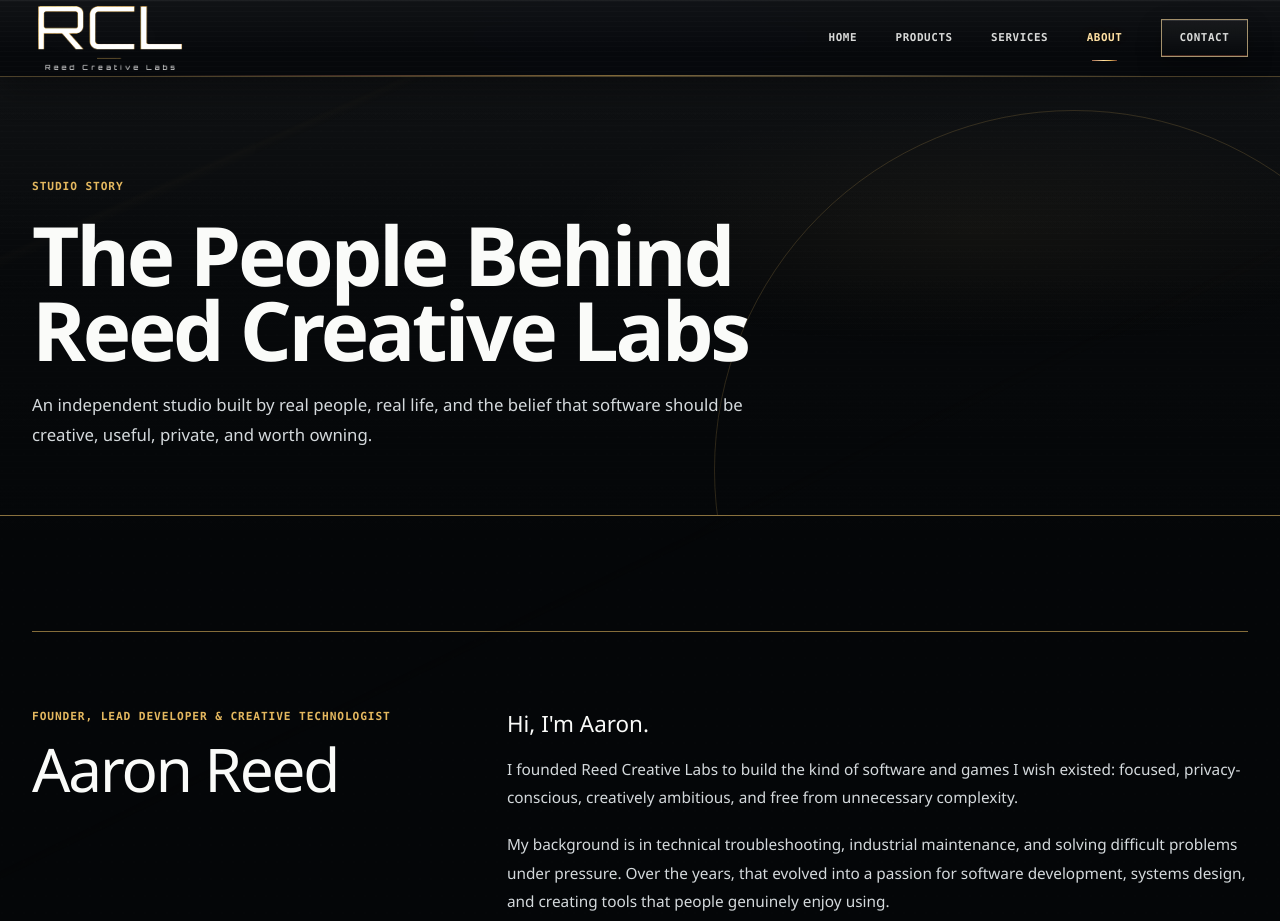
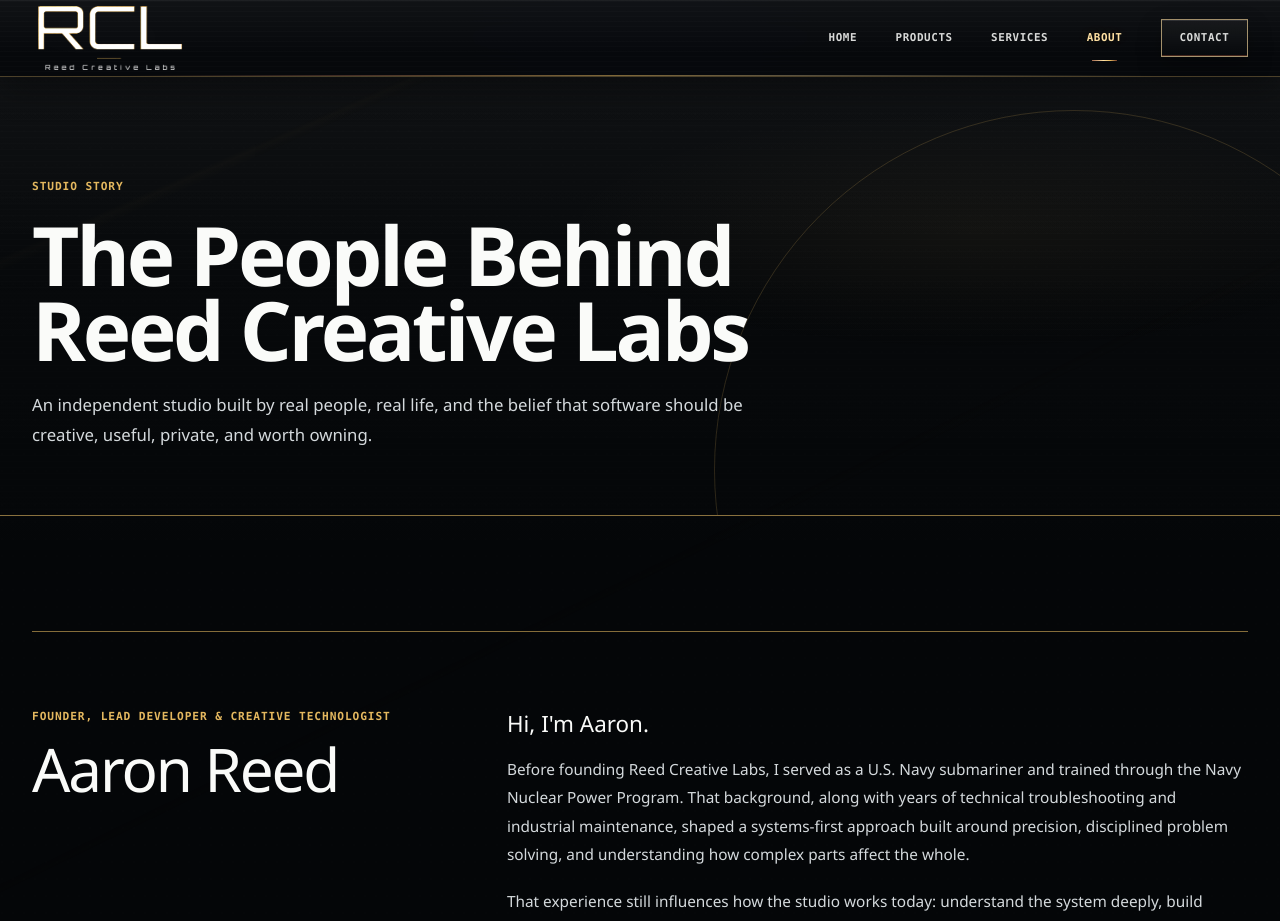
Before and after one commit to avengedreed-blip/RCL-Site, a Next.js app: page /about/founder in a window 1280 px wide. Shown: the top 921 px of the page. Built offline with nearby package versions, Linux system fonts and the light colour scheme.

Commit message:
Add founder service background to About pages

```diff
--- a/app/about/founder/page.tsx
+++ b/app/about/founder/page.tsx
@@ -10,7 +10,7 @@
 export const metadata: Metadata = buildMetadata({
   title: "The People Behind Reed Creative Labs",
   description:
-    "Meet Aaron and Katy Reed, the husband-and-wife team building Reed Creative Labs: an independent studio focused on privacy-conscious software, creative tools, and small, memorable games.",
+    "Meet Aaron and Katy Reed, the husband-and-wife team behind Reed Creative Labs, and learn how Aaron's background as a former U.S. Navy submariner shaped the studio's systems-first engineering approach.",
   path: "/about/founder",
   image: {
     url: "/social-preview.jpg",
--- a/app/about/page.tsx
+++ b/app/about/page.tsx
@@ -10,7 +10,7 @@
 export const metadata: Metadata = buildMetadata({
   title: "About",
   description:
-    "Reed Creative Labs is an independent creative technology studio building privacy-conscious software, games, educational tools, websites, and custom software.",
+    "Reed Creative Labs is a veteran-founded, family-built software and engineering studio creating privacy-conscious software, simulations, games, websites, and custom tools.",
   path: "/about",
   image: {
     url: "/social-preview.jpg",
@@ -71,7 +71,7 @@
       <PageHeader
         eyebrow="About"
         title="One studio for software, simulation, and interactive systems."
-        body="Reed Creative Labs is an independent software and engineering studio. The work spans different disciplines because the same underlying questions appear across them: how systems behave, how people understand them, and how software can remain useful over time."
+        body="Reed Creative Labs is a veteran-founded, family-built independent software and engineering studio. The work spans different disciplines because the same underlying questions appear across them: how systems behave, how people understand them, and how software can remain useful over time."
       />
 
       <section className="v2-container v2-about-mission">
--- a/components/SiteFooter.tsx
+++ b/components/SiteFooter.tsx
@@ -32,7 +32,7 @@
         <div className="footer-shell__brand">
           <Logo priority />
           <p>
-            Reed Creative Labs is an independent software and engineering
+            Reed Creative Labs is a veteran-founded independent software and
             studio.
           </p>
           <p className="footer-shell__location">
--- a/content/founders.ts
+++ b/content/founders.ts
@@ -10,8 +10,8 @@
       title: "Founder, Lead Developer & Creative Technologist",
       intro: "Hi, I'm Aaron.",
       bio: [
-        "I founded Reed Creative Labs to build the kind of software and games I wish existed: focused, privacy-conscious, creatively ambitious, and free from unnecessary complexity.",
-        "My background is in technical troubleshooting, industrial maintenance, and solving difficult problems under pressure. Over the years, that evolved into a passion for software development, systems design, and creating tools that people genuinely enjoy using.",
+        "Before founding Reed Creative Labs, I served as a U.S. Navy submariner and trained through the Navy Nuclear Power Program. That background, along with years of technical troubleshooting and industrial maintenance, shaped a systems-first approach built around precision, disciplined problem solving, and understanding how complex parts affect the whole.",
+        "That experience still influences how the studio works today: understand the system deeply, build carefully, verify behavior, and choose reliability over unnecessary complexity. Over time, that approach grew into a passion for software development, systems design, simulations, and games.",
         "Today, I design, develop, and maintain every Reed Creative Labs product, from productivity tools and creative software to experimental projects and games. My goal is simple: build things that are useful, memorable, and worth owning.",
       ],
     },
```
